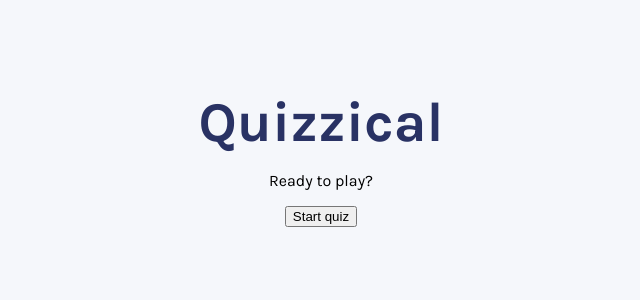
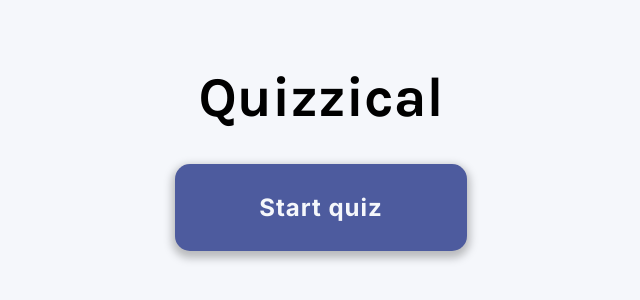
Before and after one commit to CodyJPerry/quizz-app, a React (Create React App) app: page / in a window 1280 px wide. Shown: the part 242-542 px from the top of the page, without its empty margins (319-959 px from the left). Built offline with nearby package versions, Linux system fonts and the light colour scheme.

Commit message:
Add google fonts and update landing page styles

```diff
--- a/public/index.html
+++ b/public/index.html
@@ -25,8 +25,8 @@
       Learn how to configure a non-root public URL by running `npm run build`.
     -->
     <link rel="preconnect" href="https://fonts.googleapis.com">
-  <link rel="preconnect" href="https://fonts.gstatic.com" crossorigin>
-  <link href="https://fonts.googleapis.com/css2?family=Karla:wght@400;500;700&display=swap" rel="stylesheet">
+    <link rel="preconnect" href="https://fonts.gstatic.com" crossorigin>
+    <link href="https://fonts.googleapis.com/css2?family=Inter:wght@400;500;700&family=Karla:wght@400;500;700&display=swap" rel="stylesheet">
     <title>React App</title>
   </head>
   <body>
--- a/src/App.css
+++ b/src/App.css
@@ -7,6 +7,10 @@ body {
 
 h1 {
   margin: 0;
+}
+
+p {
+  margin-top: 0;
 }
 
 /* Landing Page Styles */
@@ -20,10 +24,33 @@ h1 {
   justify-content: center;
 }
 
+.landing-page .title,
+.landing-page .description {
+  color: 293264
+}
+
 .landing-page .title {
-  color: #293264;
   font-size: 3.5rem;
+  margin-bottom: 0.6em;
 }
+
+.landing-page .start-btn {
+  background: #4D5B9E;
+  color: #F5F7FB;
+  border: none;
+  padding: 1.2em 3.5em;
+  font-size: 1.5rem;
+  font-weight: 700;
+  border-radius: 15px;
+  font-family: 'Inter', sans-serif;
+  letter-spacing: 1px;
+}
+
+/* Utility Classes */
+.shadow {
+  box-shadow : 0px 4px 8px 3px rgba(0, 0, 0, 0.25);
+}
+
 
 
 
--- a/src/components/LandingPage.js
+++ b/src/components/LandingPage.js
@@ -4,8 +4,7 @@ const LandingPage = () => {
     return (
         <main className="landing-page">
             <h1 className="title">Quizzical</h1>
-            <p className="description">Ready to play?</p>
-            <button className="start-btn">Start quiz</button>
+            <button className="start-btn shadow">Start quiz</button>
         </main>
     )
 }
```
